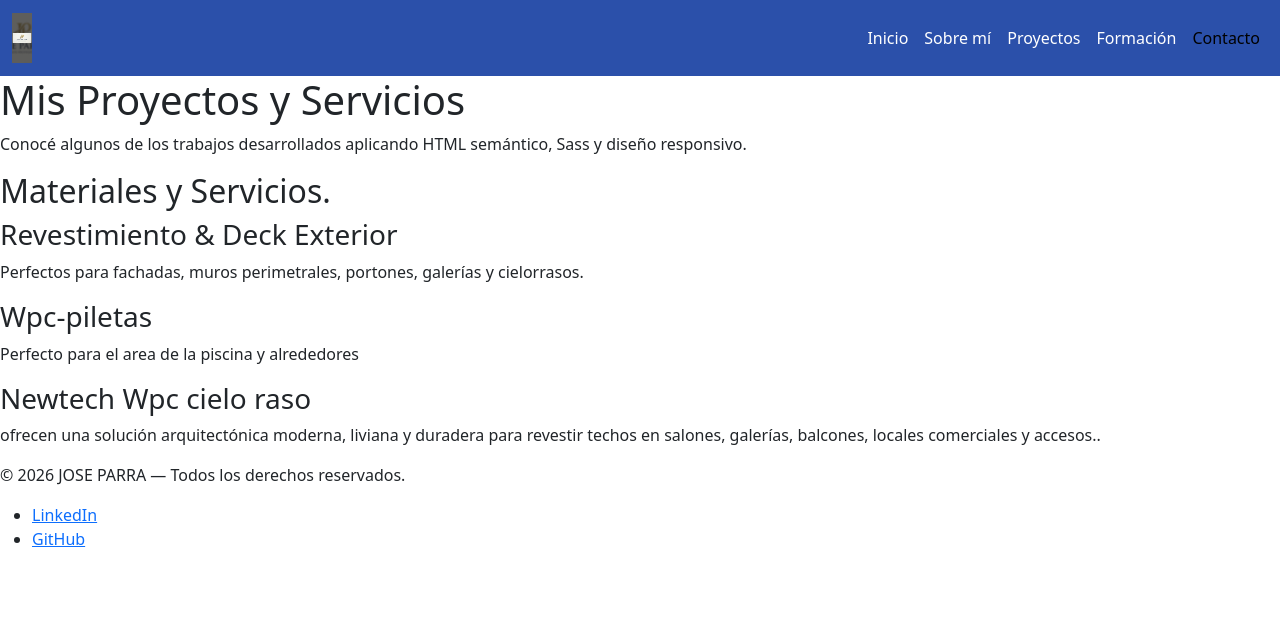
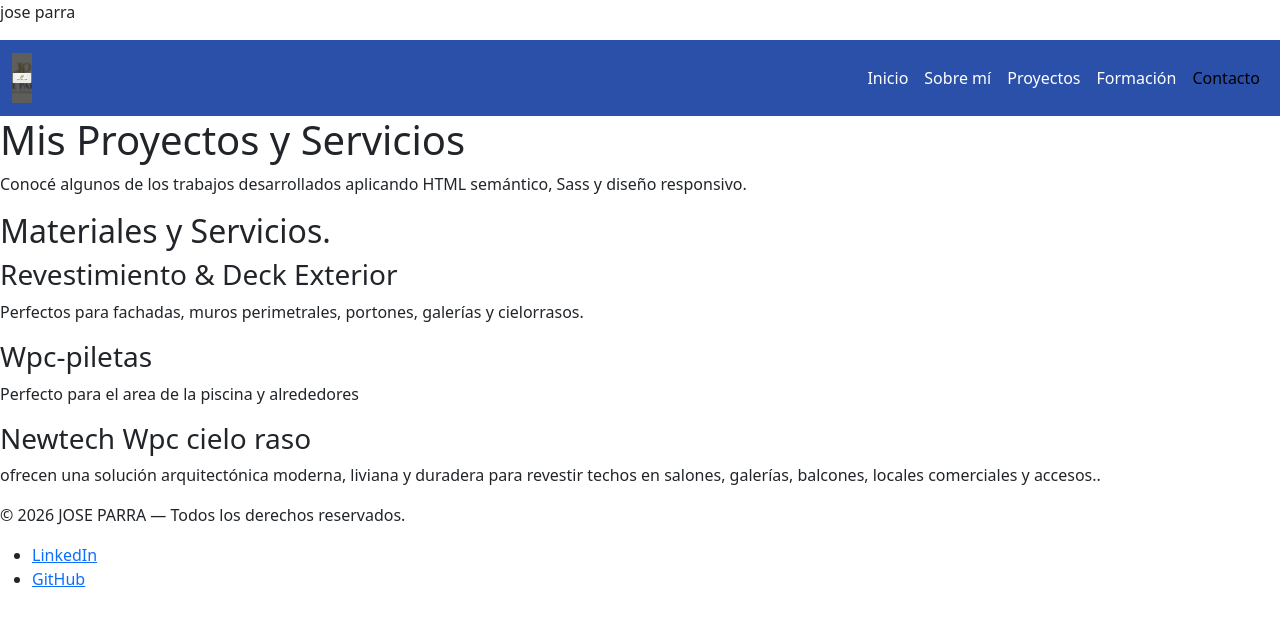
Before and after one commit to joseparragit/bookish-system, a website: page index.html in a window 1280 px wide. Drawn offline with nearby package versions, Linux system fonts and the light colour scheme.

Commit message:
agregue mas carpetas

```diff
--- a/index.html
+++ b/index.html
@@ -9,6 +9,9 @@
 
 </head>
 <body>
+  <div>
+    <p>jose parra</p>
+  </div>
   <div class="page-grid">
 
     <!-- Header con tu Navbar -->
```
Also changed, not shown: css/style.css, scss/utilities/_animaciones.scss (added).
